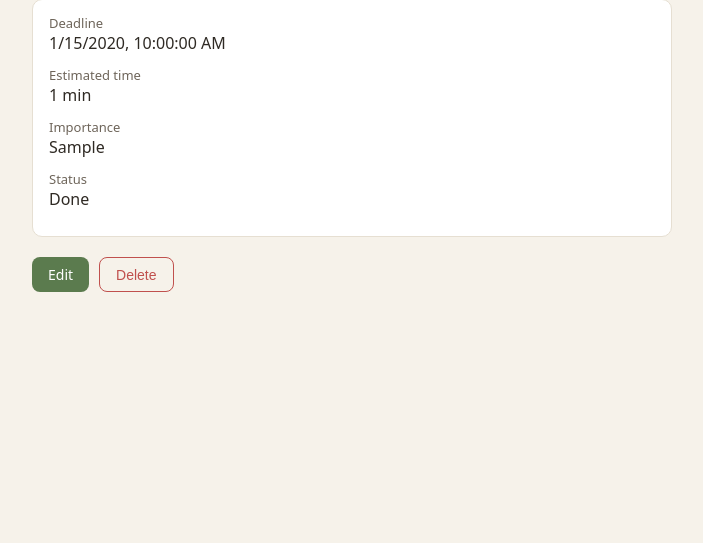
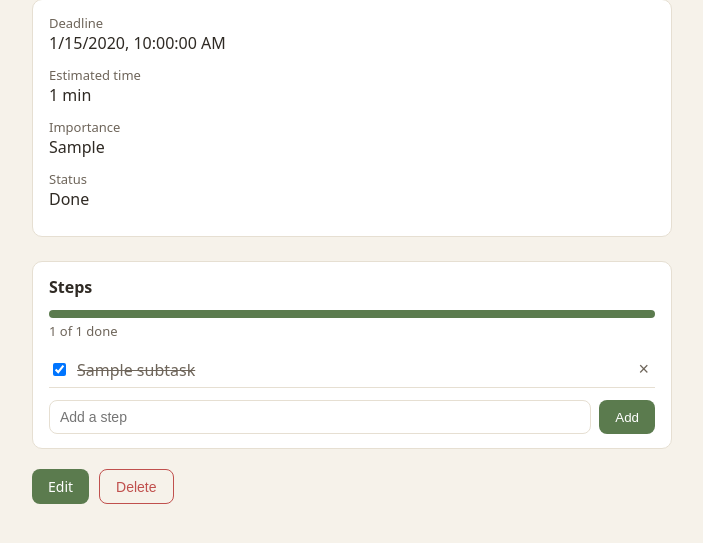
Before and after one commit to DinaAlatrash/priority-planner, a Laravel app: page /tasks/1 in a window 1280 px wide. Shown: the part 163-706 px from the top of the page, without its empty margins (288-991 px from the left). Run offline with Laravel 12, Linux system fonts and the light colour scheme; a user stored in the database is signed in; data comes from the database, SQL or seed files in the repository; tables that the repository leaves empty hold one stand-in row (values such as "Sample post"); style sheets or scripts are compiled from the project's sources.

Commit message:
PP-16 Add subtasks with progress bar

```diff
--- a/app/Http/Controllers/TaskController.php
+++ b/app/Http/Controllers/TaskController.php
@@ -31,9 +31,11 @@ class TaskController extends Controller
         return redirect()->route('tasks.create')->with('success', 'Task added.');
     }
 
-    public function show(Request $request, Task $task)
+        public function show(Request $request, Task $task)
     {
         $this->ensureOwner($request, $task);
+
+        $task->load(['subtasks' => fn ($query) => $query->orderBy('id')]);
 
         return view('tasks.show', ['task' => $task]);
     }
--- a/resources/js/app.js
+++ b/resources/js/app.js
@@ -18,6 +18,7 @@ if (el.dataset.page === 'tasks-index') {
         indexUrl: el.dataset.indexUrl,
         editUrl: el.dataset.editUrl,
         deleteUrl: el.dataset.deleteUrl,
+        subtaskStoreUrl: el.dataset.subtaskStoreUrl,
         csrfToken: el.dataset.csrf,
     }).mount(el);
 } else if (el.dataset.page === 'tasks-board') {
--- /dev/null
+++ b/resources/js/components/SubtaskList.vue
@@ -0,0 +1,220 @@
+<script setup>
+import { computed, ref } from 'vue';
+
+const props = defineProps({
+    initialSubtasks: { type: Array, default: () => [] },
+    storeUrl: String,
+    csrfToken: String,
+});
+
+const subtasks = ref([...props.initialSubtasks]);
+const newTitle = ref('');
+const errorMessage = ref('');
+
+const doneCount = computed(() => subtasks.value.filter((s) => s.is_done).length);
+const percent = computed(() =>
+    subtasks.value.length === 0
+        ? 0
+        : Math.round((doneCount.value / subtasks.value.length) * 100)
+);
+
+const headers = {
+    'Content-Type': 'application/json',
+    Accept: 'application/json',
+    'X-CSRF-TOKEN': props.csrfToken,
+};
+
+async function addSubtask() {
+    errorMessage.value = '';
+
+    const title = newTitle.value.trim();
+    if (title === '') {
+        errorMessage.value = 'Write a step first.';
+        return;
+    }
+
+    try {
+        const response = await fetch(props.storeUrl, {
+            method: 'POST',
+            headers,
+            body: JSON.stringify({ title }),
+        });
+
+        if (response.status === 422) {
+            const body = await response.json();
+            errorMessage.value = body.errors?.title?.[0] ?? 'Invalid step.';
+            return;
+        }
+        if (!response.ok) throw new Error('Request failed');
+
+        subtasks.value.push(await response.json());
+        newTitle.value = '';
+    } catch (error) {
+        errorMessage.value = 'Could not add the step. Please try again.';
+    }
+}
+
+async function toggle(subtask) {
+    errorMessage.value = '';
+
+    const previous = subtask.is_done;
+    subtask.is_done = !previous;
+
+    try {
+        const response = await fetch(`/subtasks/${subtask.id}`, {
+            method: 'PATCH',
+            headers,
+            body: JSON.stringify({ is_done: subtask.is_done }),
+        });
+        if (!response.ok) throw new Error('Request failed');
+    } catch (error) {
+        subtask.is_done = previous;
+        errorMessage.value = 'Could not update the step. Please try again.';
+    }
+}
+
+async function remove(subtask) {
+    errorMessage.value = '';
+
+    try {
+        const response = await fetch(`/subtasks/${subtask.id}`, {
+            method: 'DELETE',
+            headers,
+        });
+        if (!response.ok) throw new Error('Request failed');
+
+        subtasks.value = subtasks.value.filter((s) => s.id !== subtask.id);
+    } catch (error) {
+        errorMessage.value = 'Could not delete the step. Please try again.';
+    }
+}
+</script>
+
+<template>
+    <section class="subtasks">
+        <h2>Steps</h2>
+
+        <div v-if="subtasks.length > 0" class="progress">
+            <div class="track">
+                <div class="fill" :style="{ width: percent + '%' }"></div>
+            </div>
+            <span class="progress-text">{{ doneCount }} of {{ subtasks.length }} done</span>
+        </div>
+        <p v-else class="empty">No steps yet. Break this task into small steps.</p>
+
+        <ul>
+            <li v-for="subtask in subtasks" :key="subtask.id">
+                <label :class="{ done: subtask.is_done }">
+                    <input type="checkbox" :checked="subtask.is_done" @change="toggle(subtask)" />
+                    <span>{{ subtask.title }}</span>
+                </label>
+                <button type="button" class="remove" aria-label="Delete step" @click="remove(subtask)">&times;</button>
+            </li>
+        </ul>
+
+        <form class="add" @submit.prevent="addSubtask">
+            <input v-model="newTitle" type="text" placeholder="Add a step" maxlength="255" />
+            <button type="submit">Add</button>
+        </form>
+
+        <p v-if="errorMessage" class="error">{{ errorMessage }}</p>
+    </section>
+</template>
+
+<style scoped>
+.subtasks {
+    margin-top: 24px;
+    background: var(--card);
+    border: 1px solid var(--border);
+    border-radius: 10px;
+    padding: 14px 16px;
+}
+h2 {
+    font-size: 16px;
+    margin: 0 0 12px;
+}
+.progress {
+    margin-bottom: 12px;
+}
+.track {
+    height: 8px;
+    background: var(--border);
+    border-radius: 999px;
+    overflow: hidden;
+}
+.fill {
+    height: 100%;
+    background: var(--primary);
+    transition: width 0.2s;
+}
+.progress-text {
+    display: block;
+    font-size: 13px;
+    color: var(--text-secondary);
+    margin-top: 4px;
+}
+.empty {
+    color: var(--text-secondary);
+    font-size: 14px;
+    margin: 0 0 12px;
+}
+ul {
+    list-style: none;
+    margin: 0 0 12px;
+    padding: 0;
+}
+li {
+    display: flex;
+    justify-content: space-between;
+    align-items: center;
+    padding: 6px 0;
+    border-bottom: 1px solid var(--border);
+}
+label {
+    display: flex;
+    align-items: center;
+    gap: 8px;
+    cursor: pointer;
+}
+label.done span {
+    text-decoration: line-through;
+    color: var(--text-secondary);
+}
+.remove {
+    background: transparent;
+    border: none;
+    color: var(--text-secondary);
+    font-size: 18px;
+    cursor: pointer;
+}
+.remove:hover {
+    color: var(--level-high);
+}
+.add {
+    display: flex;
+    gap: 8px;
+}
+.add input {
+    flex: 1;
+    border: 1px solid var(--border);
+    border-radius: 8px;
+    padding: 8px 10px;
+    font-size: 14px;
+}
+.add button {
+    background: var(--primary);
+    color: #fff;
+    border: none;
+    border-radius: 8px;
+    padding: 8px 16px;
+    cursor: pointer;
+}
+.add button:hover {
+    background: var(--primary-hover);
+}
+.error {
+    color: var(--level-high);
+    font-size: 13px;
+    margin: 8px 0 0;
+}
+</style>
--- a/resources/js/pages/TaskShow.vue
+++ b/resources/js/pages/TaskShow.vue
@@ -1,11 +1,13 @@
 <script setup>
 import { computed, ref } from 'vue';
+import SubtaskList from '../components/SubtaskList.vue';
 
 const props = defineProps({
     task: { type: Object, required: true },
     indexUrl: String,
     editUrl: String,
     deleteUrl: String,
+    subtaskStoreUrl: String,
     csrfToken: String,
 });
 
@@ -44,6 +46,12 @@ function submitDelete() {
             <dt>Status</dt>
             <dd>{{ statusText }}</dd>
         </dl>
+
+            <SubtaskList
+            :initial-subtasks="task.subtasks ?? []"
+            :store-url="subtaskStoreUrl"
+            :csrf-token="csrfToken"
+        />
 
         <div class="actions">
             <a :href="editUrl" class="edit">Edit</a>
--- a/resources/views/tasks/show.blade.php
+++ b/resources/views/tasks/show.blade.php
@@ -13,6 +13,7 @@
          data-index-url="{{ route('tasks.index') }}"
          data-edit-url="{{ route('tasks.edit', $task) }}"
          data-delete-url="{{ route('tasks.destroy', $task) }}"
+         data-subtask-store-url="{{ route('subtasks.store', $task) }}"
          data-csrf="{{ csrf_token() }}"></div>
 </body>
 </html>
--- a/routes/web.php
+++ b/routes/web.php
@@ -2,6 +2,7 @@
 
 use App\Http\Controllers\AuthController;
 use App\Http\Controllers\TaskController;
+use App\Http\Controllers\SubtaskController;
 use Illuminate\Support\Facades\Route;
 
 Route::get('/', function () {
@@ -29,4 +30,7 @@ Route::middleware('auth')->group(function () {
     Route::delete('/tasks/{task}', [TaskController::class, 'destroy'])->name('tasks.destroy');
     Route::get('/board', [TaskController::class, 'board'])->name('tasks.board');
     Route::patch('/tasks/{task}/status', [TaskController::class, 'updateStatus'])->name('tasks.status');
+    Route::post('/tasks/{task}/subtasks', [SubtaskController::class, 'store'])->name('subtasks.store');
+    Route::patch('/subtasks/{subtask}', [SubtaskController::class, 'update'])->name('subtasks.update');
+    Route::delete('/subtasks/{subtask}', [SubtaskController::class, 'destroy'])->name('subtasks.destroy');
 });
```
Also changed, not shown: app/Http/Controllers/SubtaskController.php (added, +50 -0 lines).
